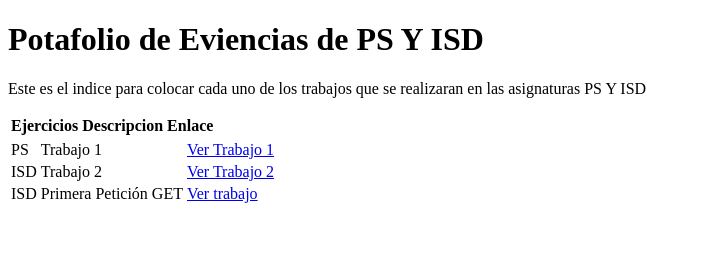
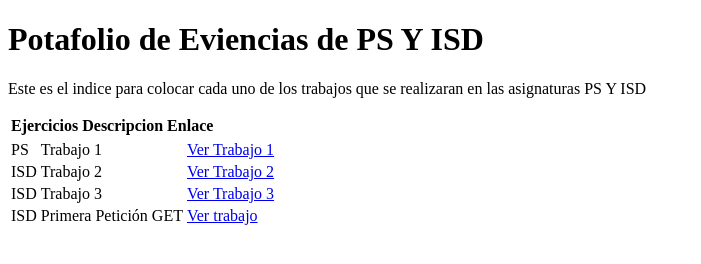
Before and after one commit to HernandezVillasana/2026-PS-ISD-HernandezVillasanaGuillermoA, a plain HTML site: page index.html in a window 1280 px wide. Shown: the whole page, without its empty margins (0-701 px from the left). Drawn offline with Linux system fonts and the light colour scheme.

Commit message:
Ya porfa

```diff
--- a/index.html
+++ b/index.html
@@ -37,6 +37,11 @@
                     <td><a href="trabajo2.html">Ver Trabajo 2</a></td>
                 </tr>
                 <tr>
+                    <td>ISD</td>
+                    <td>Trabajo 3</td>
+                    <td><a href="./ISD/Segundo-Parcial/Subneteo/index.html">Ver Trabajo 3</a></td>
+                </tr>
+                <tr>
     <td>ISD</td>
     <td>Primera Petición GET</td>
     <td><a href="ISD/PrimerParcial/PrimerPeticionGet.html">Ver trabajo</a></td>
```
Also changed, not shown: ISD/PrimerParcial/Segundo Parcial/JS/app.js (added), ISD/Segundo-Parcial/JS/app.js (renamed from ISD/Segundo Parcial/JS/app.js), ISD/Segundo-Parcial/JS/subneteo.js (renamed from ISD/Segundo Parcial/JS/subneteo.js), ISD/Segundo-Parcial/Subneteo/index.html (renamed from ISD/Segundo Parcial/Subneteo/index.html), ISD/Segundo-Parcial/css/style.css (renamed from ISD/Segundo Parcial/css/style.css), ISD/Segundo-Parcial/package.json (renamed from ISD/Segundo Parcial/package.json), 6 other files.
